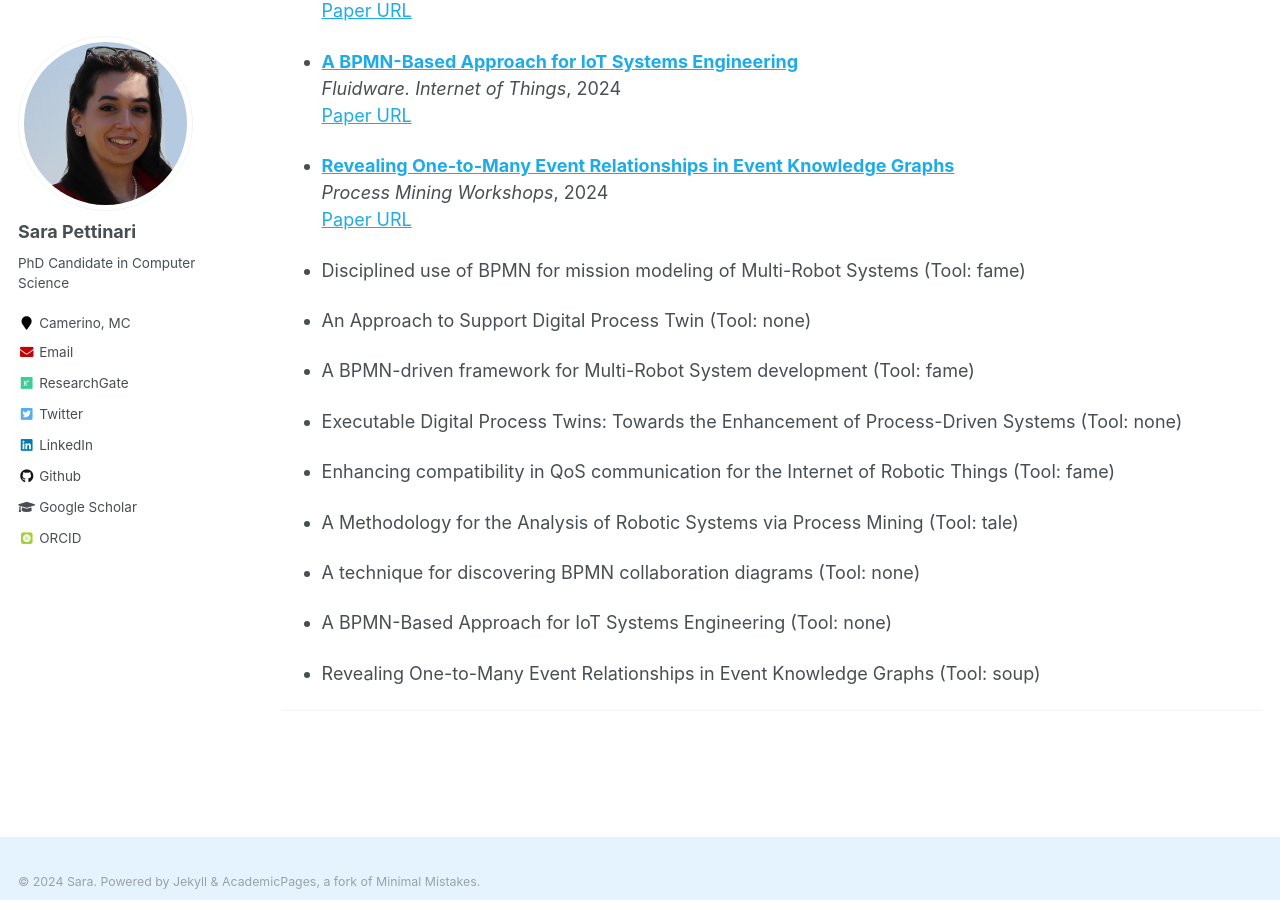
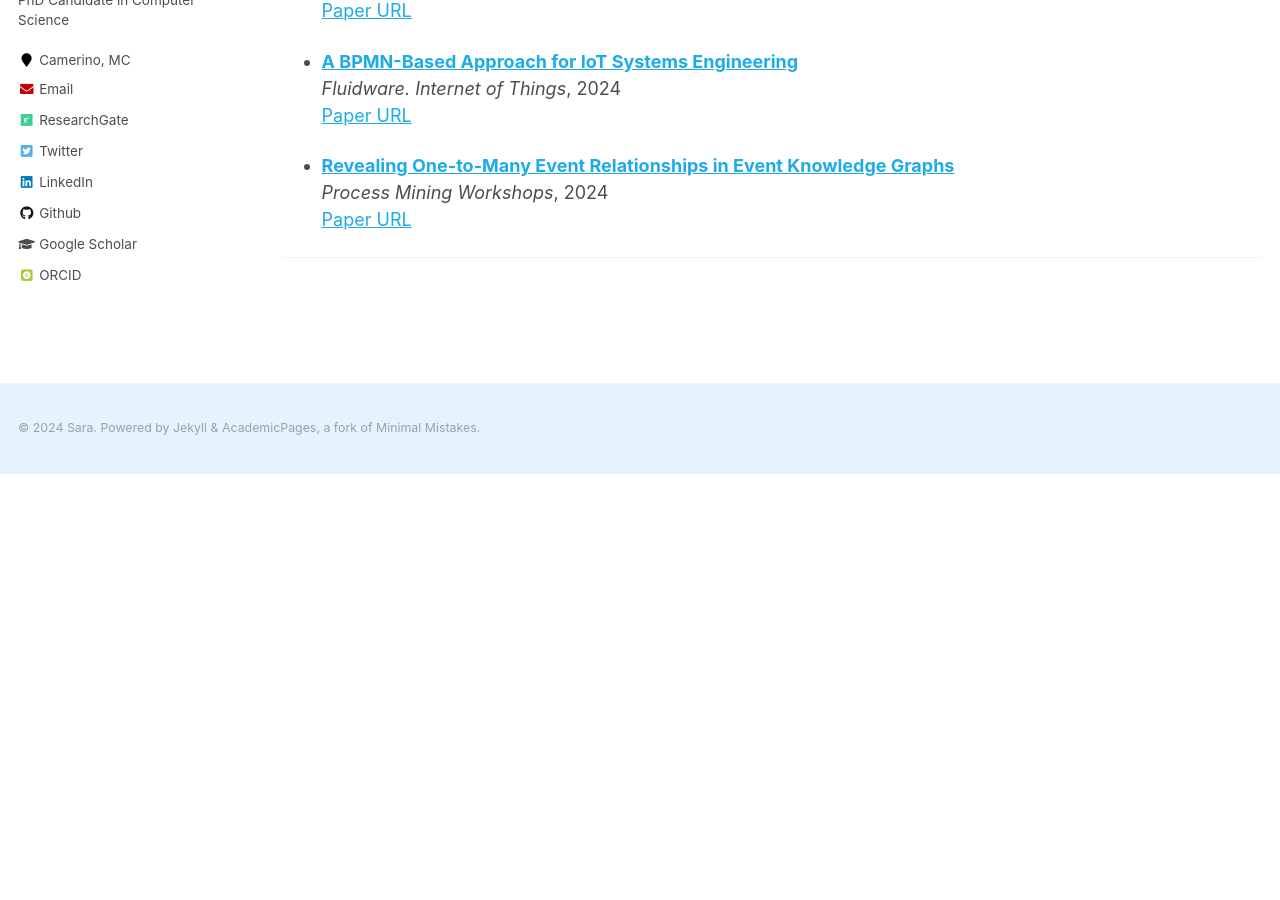
Before and after one commit to SaraPettinari/SaraPettinari.github.io, a Jekyll site: the page built from _pages/tools.md, in a window 1280 px wide and 900 px high, scrolled down 3593 px. Built offline with Jekyll 4.4.1, drawn with Linux system fonts in a browser that asks for light colours; some web fonts are replaced; after the commit the page ends 4067 px from its top, so only the background shows below that.

Commit message:
minor fix

```diff
--- a/_pages/tools.md
+++ b/_pages/tools.md
@@ -21,7 +21,7 @@ author_profile: true
 
 ### Related Publications
 
-{% for pub in site.publications | where: "tool", "fame" %}
+{% for pub in site.publications | where: pub.tool, "fame" %}
 - **[{{ pub.title }}]({{ pub.permalink }})**
   <em>{{ pub.venue }}</em>, {{ pub.date | date: "%Y" }}
   [Paper URL]({{ pub.paperurl }})
@@ -41,7 +41,7 @@ author_profile: true
 
 ### Related Publications
 
-{% for pub in site.publications | where: "tool", "tale" %}
+{% for pub in site.publications | where: pub.tool, "tale" %}
 - **[{{ pub.title }}]({{ pub.permalink }})**
   <em>{{ pub.venue }}</em>, {{ pub.date | date: "%Y" }}
   [Paper URL]({{ pub.paperurl }})
@@ -61,15 +61,10 @@ author_profile: true
 
 ### Related Publications
 
-{% for pub in site.publications | where: "tool", "soup" %}
+{% for pub in site.publications | where: pub.tool, "soup" %}
 - **[{{ pub.title }}]({{ pub.permalink }})**
   <em>{{ pub.venue }}</em>, {{ pub.date | date: "%Y" }}
   [Paper URL]({{ pub.paperurl }})
 {% endfor %}
 
-
-{% for pub in site.publications %}
-- {{ pub.title }} (Tool: {{ pub.tool }})
-{% endfor %}
-
 ---
```
